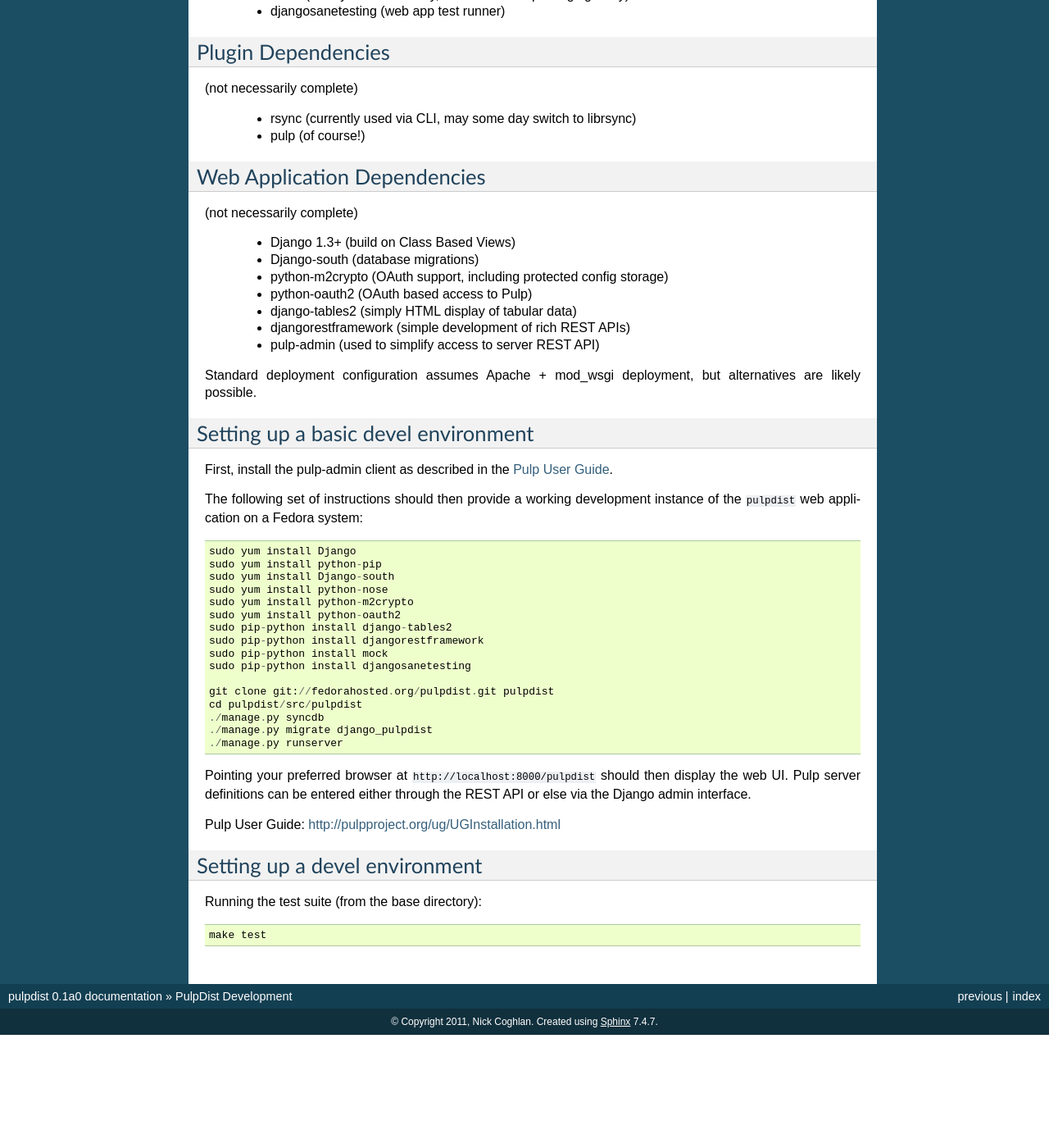
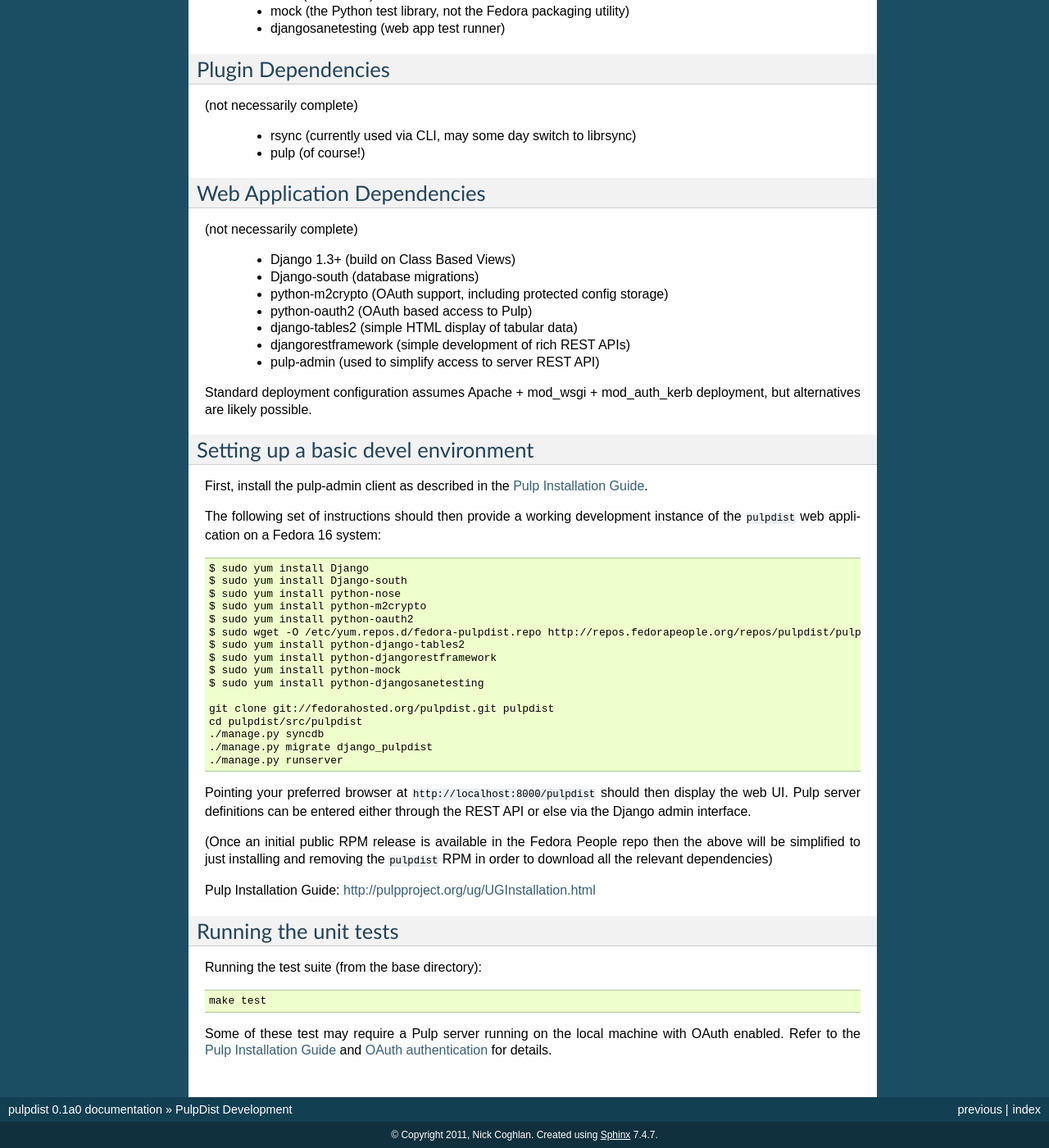
Before and after one commit to ncoghlan/pulpdist, a Sphinx documentation site: the page built from doc/about.rst, in a window 1280 px wide and 1400 px high, scrolled down 520 px. Shown: the whole window at 82% size. Built offline with Sphinx 7.4.7, drawn with Linux system fonts in a browser that asks for light colours; before the commit the page ends 1782 px from its top, so only the background shows below that; some of the changed text lies outside the part shown.

Commit message:
Update 'About' section for current project status

```diff
--- a/doc/about.rst
+++ b/doc/about.rst
@@ -7,11 +7,14 @@ PulpDist is written primarily in Python and developed in git on
 _`Fedora Hosted`: http://fedorahosted.org/pulpdist
 _`Bugzilla`: https://bugzilla.redhat.com/buglist.cgi?product=PulpDist&bug_status=__open__
 
+
 Target Platforms
 ----------------
 
-The code is currently known to work only under Python 2.7 on Fedora. It
-should eventually also run under 2.6+ on RHEL and on other \*nix systems.
+The code is currently tested known to work under Python 2.7 on Fedora and under
+Python 2.6 on RHEL6. It should also run under either version of Python on
+other \*nix systems (so long as the relevant dependencies are available).
+
 
 Build/Test Dependencies
 -----------------------
@@ -44,32 +47,33 @@ Web Application Dependencies
   * Django-south (database migrations)
   * python-m2crypto (OAuth support, including protected config storage)
   * python-oauth2 (OAuth based access to Pulp)
-  * django-tables2 (simply HTML display of tabular data)
+  * django-tables2 (simple HTML display of tabular data)
   * djangorestframework (simple development of rich REST APIs)
   * pulp-admin (used to simplify access to server REST API)
 
-Standard deployment configuration assumes Apache + mod_wsgi deployment,
-but alternatives are likely possible.
+Standard deployment configuration assumes Apache + mod_wsgi + mod_auth_kerb
+deployment, but alternatives are likely possible.
 
 
 Setting up a basic devel environment
 ------------------------------------
 
-First, install the pulp-admin client as described in the `Pulp User Guide`_.
+First, install the pulp-admin client as described in the
+`Pulp Installation Guide`_.
 
 The following set of instructions should then provide a working development
-instance of the ``pulpdist`` web application on a Fedora system::
+instance of the ``pulpdist`` web application on a Fedora 16 system::
 
-    sudo yum install Django
-    sudo yum install python-pip
-    sudo yum install Django-south
-    sudo yum install python-nose
-    sudo yum install python-m2crypto
-    sudo yum install python-oauth2
-    sudo pip-python install django-tables2
-    sudo pip-python install djangorestframework
-    sudo pip-python install mock
-    sudo pip-python install djangosanetesting
+    $ sudo yum install Django
+    $ sudo yum install Django-south
+    $ sudo yum install python-nose
+    $ sudo yum install python-m2crypto
+    $ sudo yum install python-oauth2
+    $ sudo wget -O /etc/yum.repos.d/fedora-pulpdist.repo http://repos.fedorapeople.org/repos/pulpdist/pulpdist/fedora-pulpdist.repo
+    $ sudo yum install python-django-tables2
+    $ sudo yum install python-djangorestframework
+    $ sudo yum install python-mock
+    $ sudo yum install python-djangosanetesting
 
     git clone git://fedorahosted.org/pulpdist.git pulpdist
     cd pulpdist/src/pulpdist
@@ -82,12 +86,22 @@ should then display the web UI. Pulp server definitions can be
 entered either through the REST API or else via the Django admin
 interface.
 
-_`Pulp User Guide`: http://pulpproject.org/ug/UGInstallation.html
+(Once an initial public RPM release is available in the Fedora People repo then
+the above will be simplified to just installing and removing the ``pulpdist``
+RPM in order to download all the relevant dependencies)
+
+_`Pulp Installation Guide`: http://pulpproject.org/ug/UGInstallation.html
 
 
-Setting up a devel environment
-------------------------------
+Running the unit tests
+----------------------
 
 Running the test suite (from the base directory)::
 
     make test
+
+Some of these test may require a Pulp server running on the local machine with
+OAuth enabled. Refer to the `Pulp Installation Guide`_ and
+`OAuth authentication`_ for details.
+
+.. _OAuth authentication: https://fedorahosted.org/pulp/wiki/AuthenticationOAuth#HowTo
```
